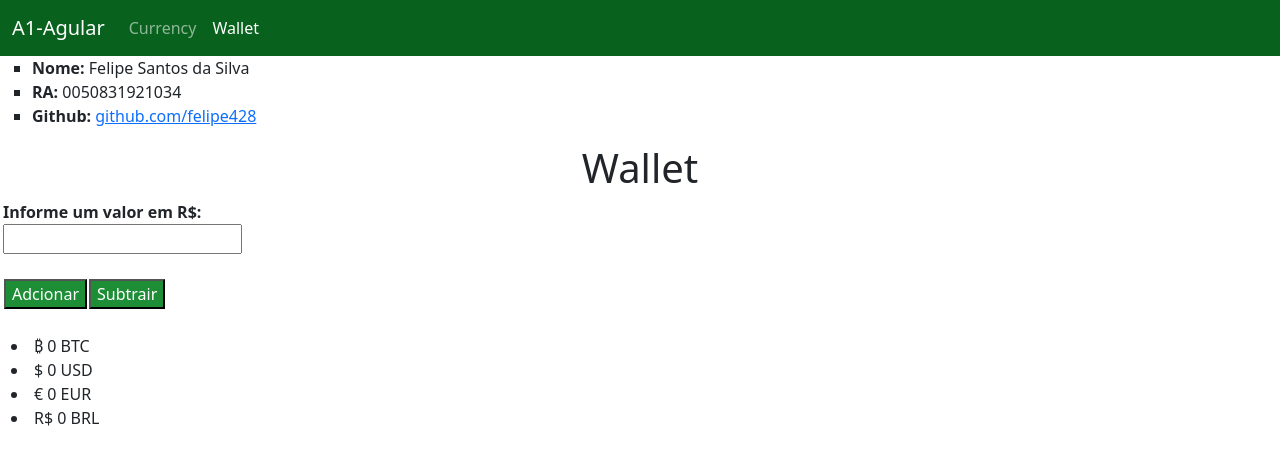
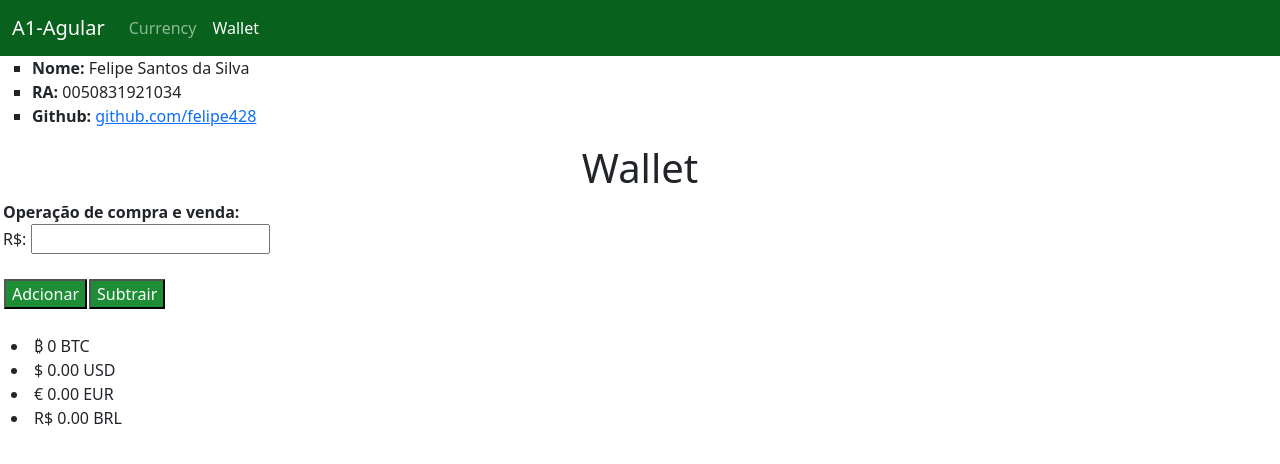
Before and after one commit to felipe428/A1-Angular, an Angular app: page /wallet in a window 1280 px wide. Shown: the top 464 px of the page. Built offline with nearby package versions, Linux system fonts and the light colour scheme; no server answers.

Commit message:
corrigido

```diff
--- a/src/app/felipe-wallet/felipe-wallet.component.html
+++ b/src/app/felipe-wallet/felipe-wallet.component.html
@@ -3,8 +3,8 @@
 <!--Por favor, carregar o Currency antes de usar o Wallet.-->
 
 <div>
-  <b>Informe um valor em R$:</b> <br />
-  <input #brl type="number" step="0.01" #valor />
+  <b>Operação de compra e venda:</b> <br />
+  R$: <input #brl type="number" step="0.01" #valor />
 
   <br /><br />
   <button (click)="somar(valor.value); valor.value = ''">Adcionar</button>
@@ -12,7 +12,7 @@
 
   <br /><br />
   <li>₿ {{ wallet.saldo }} BTC</li>
-  <li>$ {{ wallet.getBTCinUSD() }} USD</li>
-  <li>€ {{ wallet.getBTCinEUR() }} EUR</li>
-  <li>R$ {{ wallet.getBTCinBRL() }} BRL</li>
+  <li>$ {{ wallet.getBTCinUSD().toFixed(2) }} USD</li>
+  <li>€ {{ wallet.getBTCinEUR().toFixed(2) }} EUR</li>
+  <li>R$ {{ wallet.getBTCinBRL().toFixed(2) }} BRL</li>
 </div>
```
